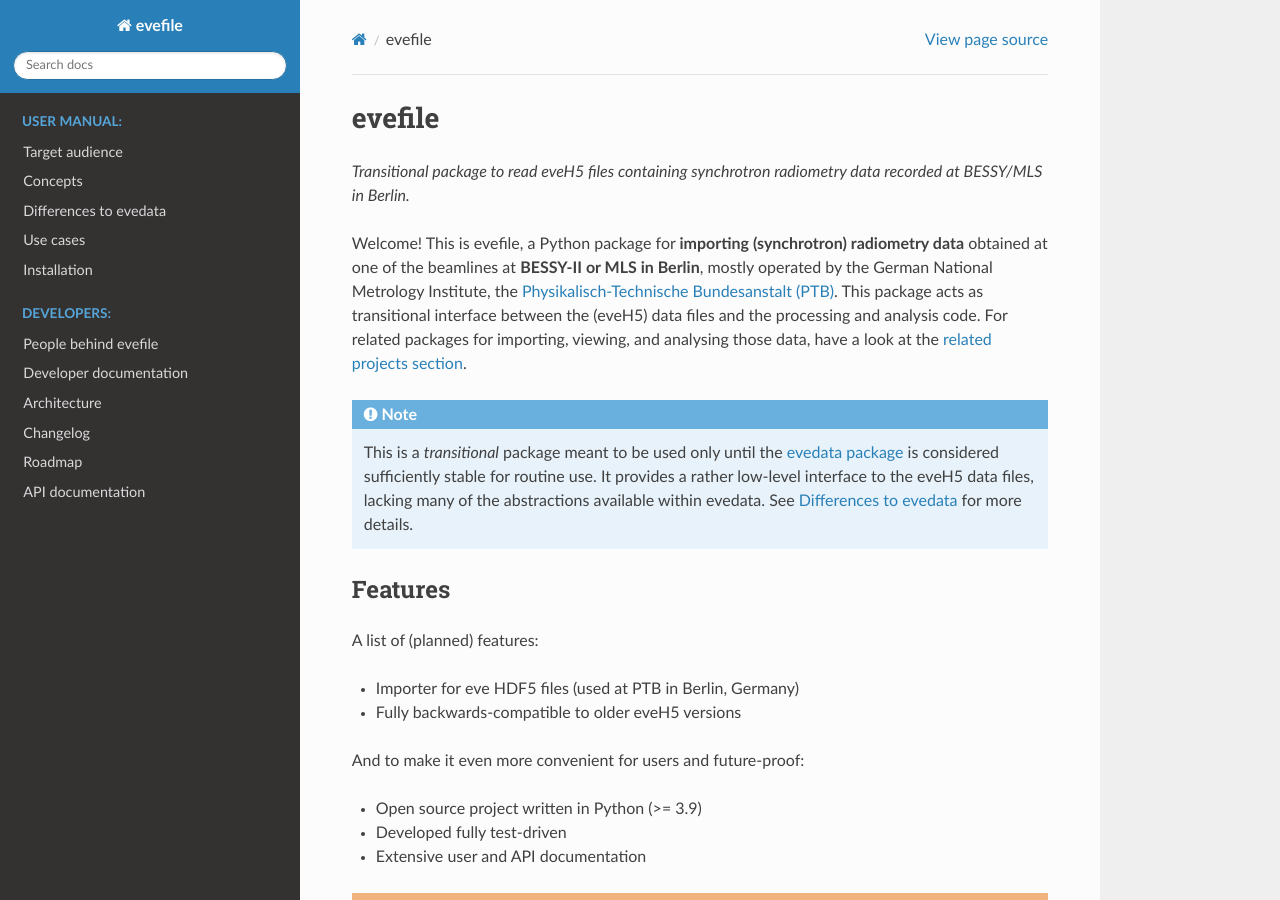
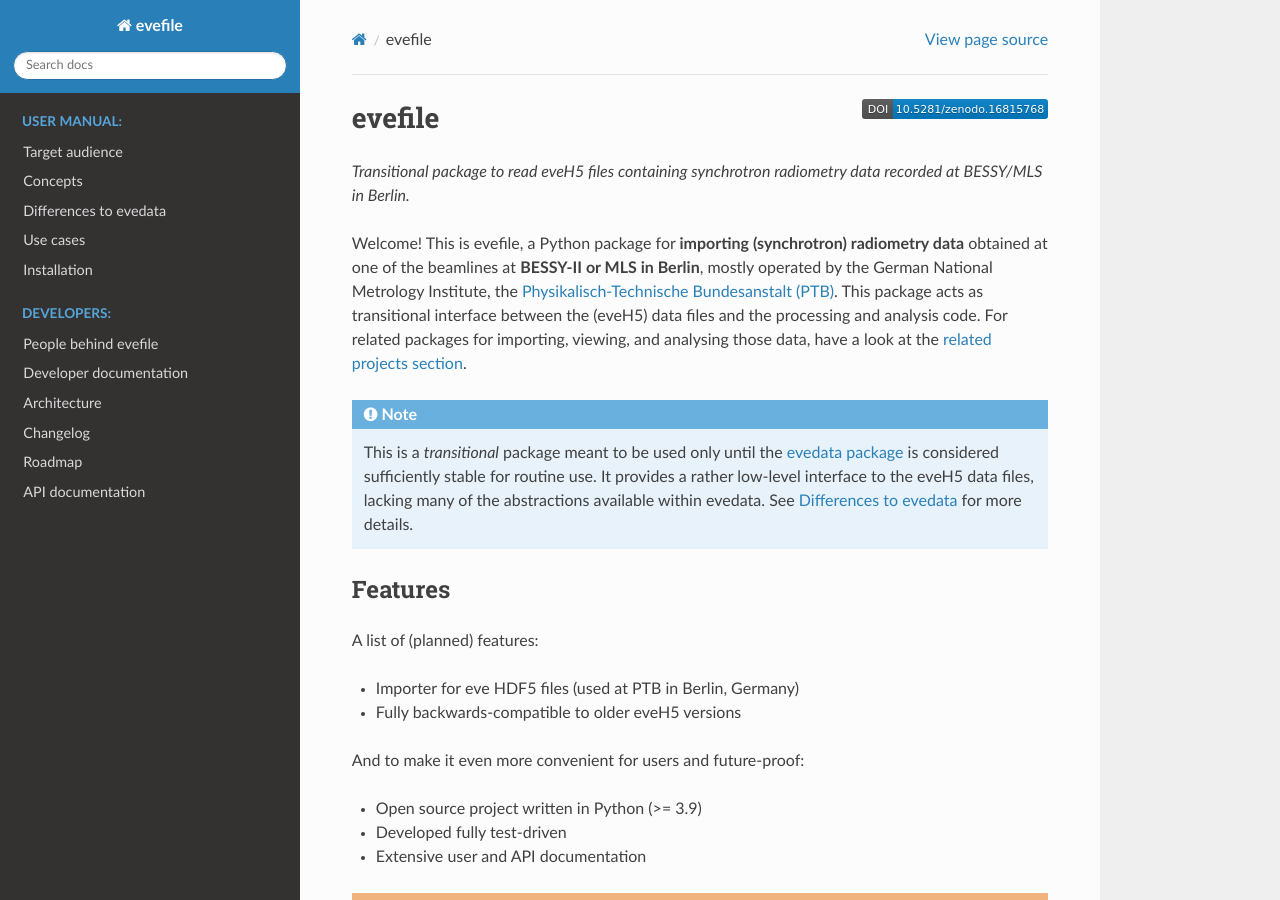
Before and after one commit to tillbiskup/evefile, a Sphinx documentation site: the page built from docs/index.rst, in a window 1280 px wide and 900 px high. Built offline with Sphinx 7.4.7 and the Read the Docs theme 3.1.0, drawn with Linux system fonts in a browser that asks for light colours.

Commit message:
Add Zenodo badge

```diff
--- a/docs/index.rst
+++ b/docs/index.rst
@@ -1,3 +1,8 @@
+
+.. image:: images/zenodo.16815768.svg
+   :target: https://doi.org/10.5281/zenodo.16815768
+   :align: right
+
 =======
 evefile
 =======
```
Also changed, not shown: docs/images/zenodo.16815768.svg (added), 1 other file.
